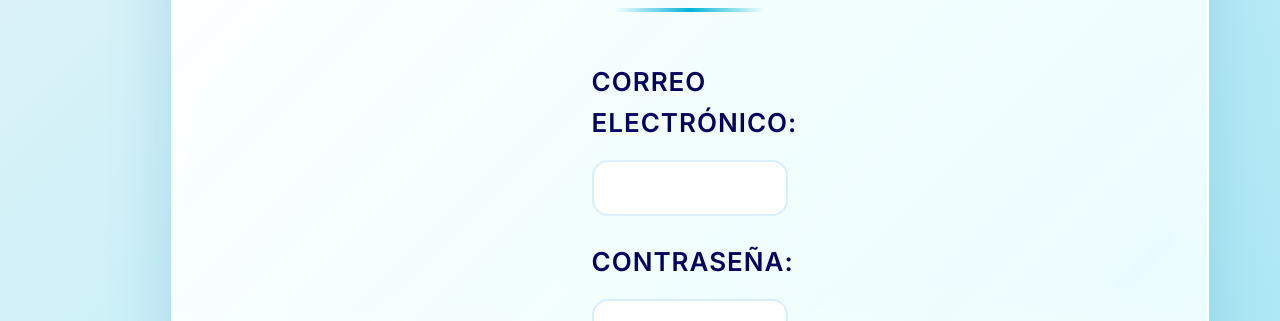
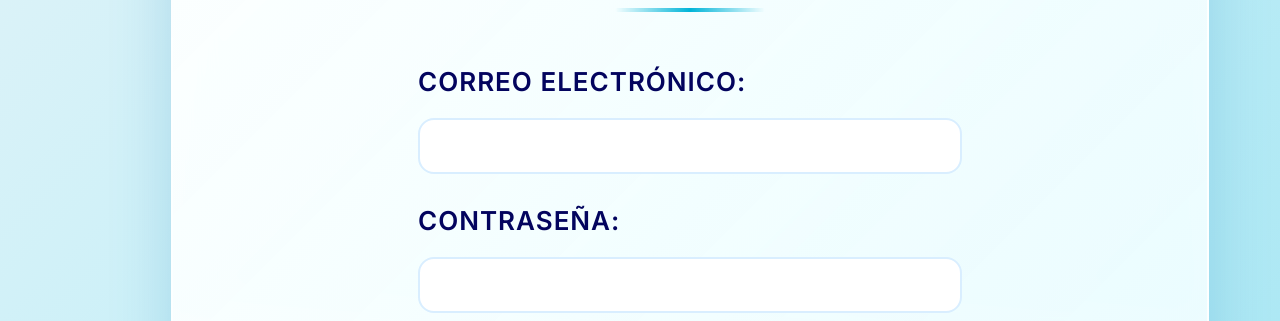
Before and after one commit to Raul06lp/AutoLog, an Electron app: page Electron/index.html in a window 1280 px wide. Shown: the part 479-800 px from the top of the page. Drawn offline with Linux system fonts and the light colour scheme.

Commit message:
me faltaba una cosita

```diff
--- a/Electron/css/style.css
+++ b/Electron/css/style.css
@@ -353,11 +353,10 @@ nav ul li a img {
     border: 2px solid rgba(255, 255, 255, 0.8);
     display: flex;
     flex-direction: column;
-    justify-content: center;
+    justify-content: flex-start;
     position: relative;
     margin: var(--spacing-3xl) 0;
     z-index: 1;
-    align-items: center;
 }
 
 #content::before {
```
